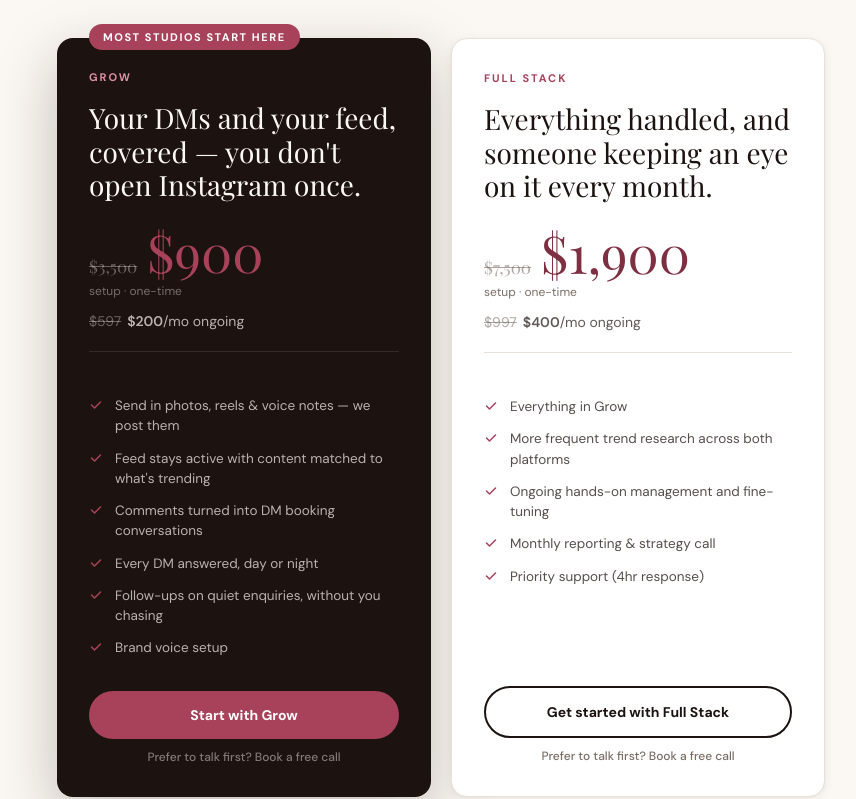
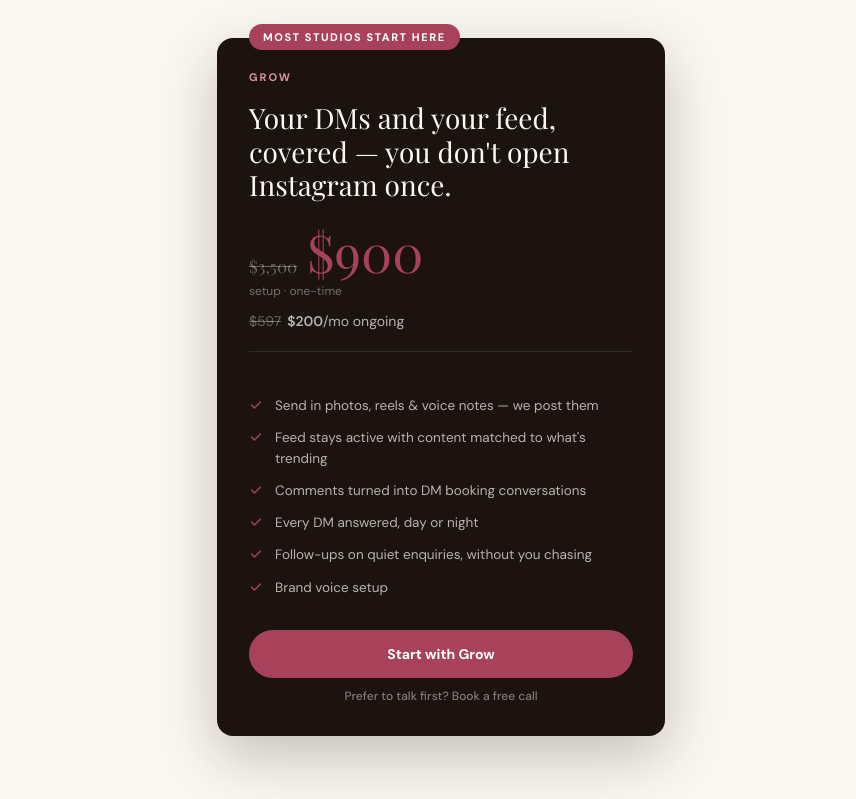
Before and after one commit to jasperschreiber0/kaspr-site, a Next.js app: page / in a window 1280 px wide. Shown: the part 7248-8047 px from the top of the page, without its empty margins (199-1055 px from the left). Built offline with nearby package versions, Linux system fonts and the light colour scheme; a web font is replaced by a local one.

Commit message:
Remove Full Stack tier, show only Grow plan on pricing section

```diff
--- a/components/Pricing.tsx
+++ b/components/Pricing.tsx
@@ -20,24 +20,6 @@ const PLANS = [
     checkoutTier: "grow",
     featured: true,
     pill: "Most studios start here",
-  },
-  {
-    name: "Full Stack",
-    outcome: "Everything handled, and someone keeping an eye on it every month.",
-    setup: "$7,500",
-    setupFounding: "$1,900",
-    monthly: "$997",
-    monthlyFounding: "$400",
-    features: [
-      "Everything in Grow",
-      "More frequent trend research across both platforms",
-      "Ongoing hands-on management and fine-tuning",
-      "Monthly reporting & strategy call",
-      "Priority support (4hr response)",
-    ],
-    cta: "Get started with Full Stack",
-    checkoutTier: "full_stack",
-    featured: false,
   },
 ];
 
@@ -87,7 +69,7 @@ export function Pricing() {
           </div>
         </Reveal>
 
-        <div className="grid grid-cols-1 md:grid-cols-2 gap-5 items-stretch max-w-3xl mx-auto">
+        <div className="grid grid-cols-1 gap-5 items-stretch max-w-md mx-auto">
           {PLANS.map((plan, i) => (
             <Reveal key={plan.name} delay={i * 80} className="h-full">
               <div
```
